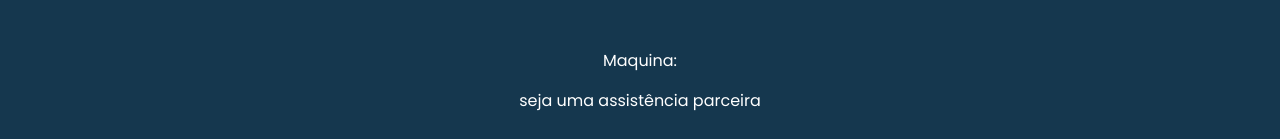
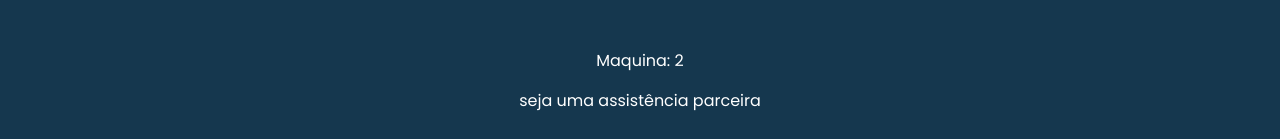
Before and after one commit to JoaoPedroArnaut/ezfix-front-end, a Next.js app: page / in a window 1280 px wide. Shown: the part 4517-4656 px from the top of the page. Built offline with nearby package versions, Linux system fonts and the light colour scheme.

Commit message:
load fake

```diff
--- a/src/components/Footer.jsx
+++ b/src/components/Footer.jsx
@@ -1,14 +1,23 @@
+/* eslint-disable react-hooks/exhaustive-deps */
 import { faFacebookF, faInstagram, faTwitter } from '@fortawesome/free-brands-svg-icons'
 import { FontAwesomeIcon } from '@fortawesome/react-fontawesome'
 import Link from 'next/link'
 import Image from 'next/image'
-import React from 'react'
+import React, { useState, useEffect } from 'react'
 
 const Footer = () => {
+
+    const [maquina, setMaquina] = useState(1)
+
+    useEffect(() => {
+
+        Math.floor(Math.random() * 10) % 2 == 0 ? setMaquina(1) : setMaquina(2)
+    }, [])
+
     return (
         <div className="bg-blue-dark flex items-center flex-col text-white text-center">
             <Image src='/ezfix_logo.png' alt="logo ezfix" height="150" width="150" />
-            <p className="sm:w-6/12">Maquina: </p>
+            <p className="sm:w-6/12">Maquina: {maquina}</p>
             <Link href="/tecnico/home" passHref>
                 <a className="mt-4 cursor-pointer" >seja uma assistência parceira</a>
             </Link>
```
